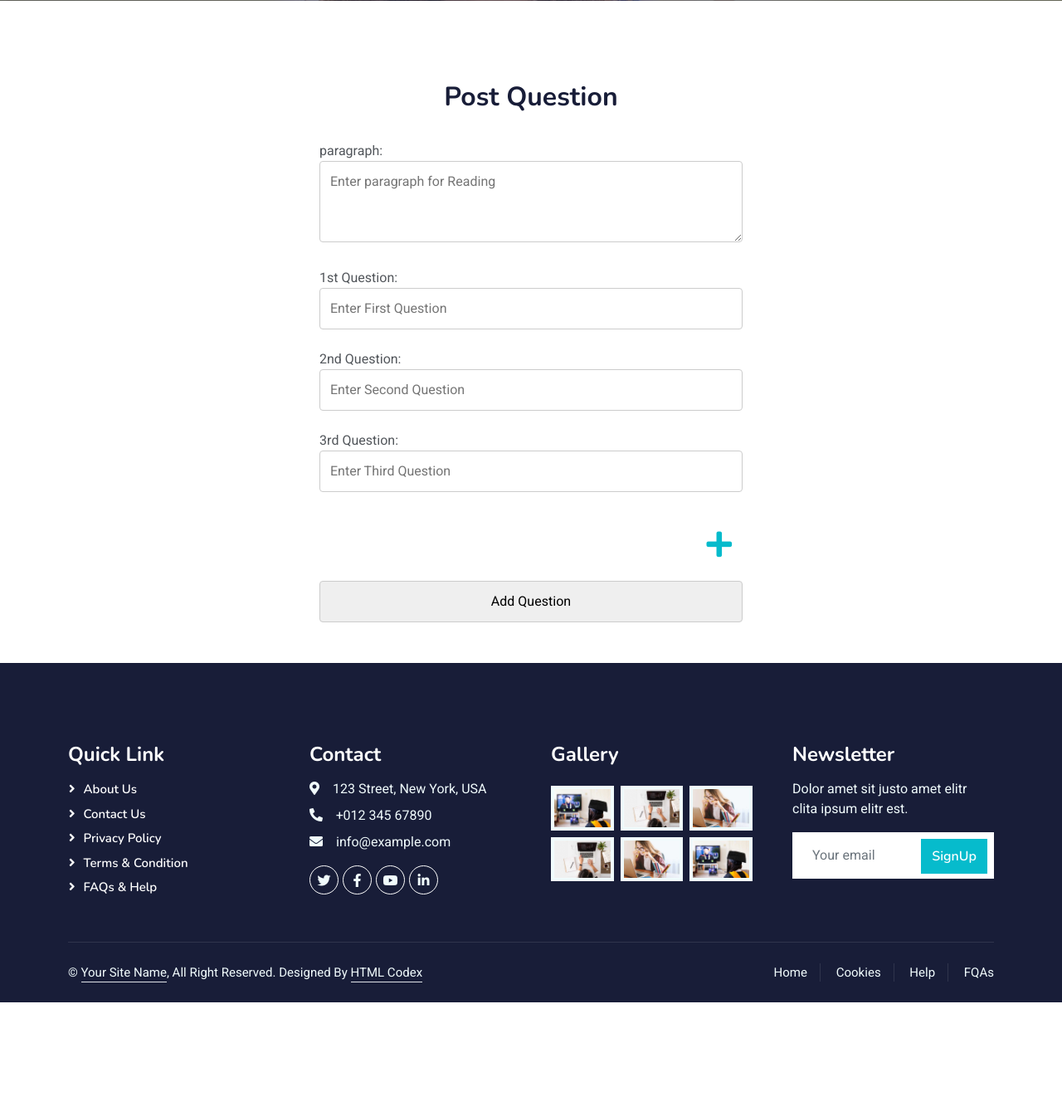
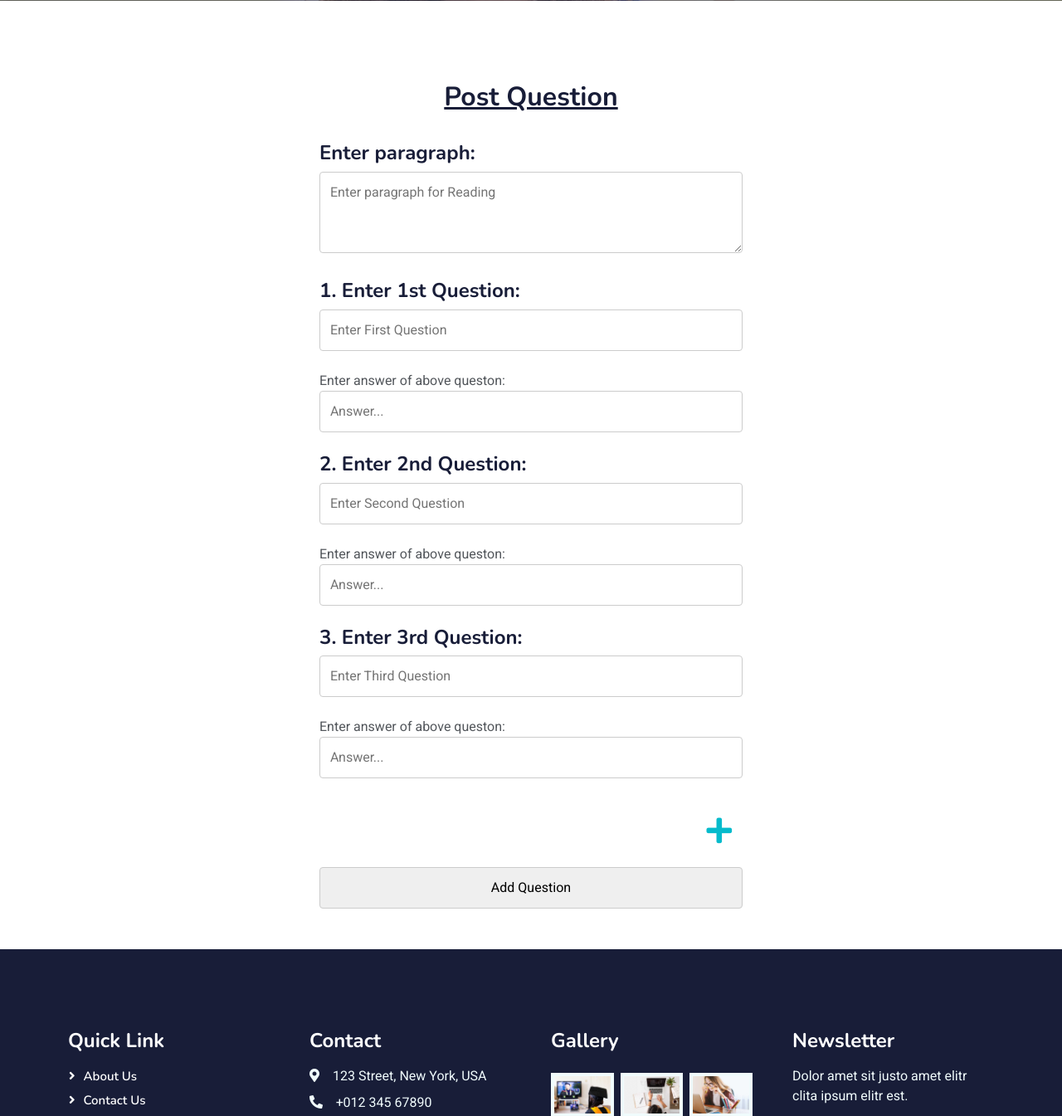
Before and after one commit to Dhara-Ghediya/IELTS_eLearning_frontend, a Django app: page /teacher/readingTest in a window 1280 px wide. Shown: the part 391-1736 px from the top of the page at 83% size. Before the commit the page ends 1599 px from the top, so only its background shows below. Run offline with Django 4.2, Linux system fonts and the light colour scheme; some libraries are stand-ins or nearby versions.

Commit message:
handle multiple questions in reading test

```diff
--- a/student_app/templates/std_listeningTest.html
+++ b/student_app/templates/std_listeningTest.html
@@ -29,7 +29,9 @@
 			<td> <h2> Answer below Questions... </h2> </td>
 		</tr>
 	</table><br>
-
+<!-- <audio controls autoplay name="media" style="width: 90%;" src="https://www.youtube.com/watch?v=CTHZvrcHC1M">
+     <source src="https://www.youtube.com/watch?v=CTHZvrcHC1M" type="audio/mp3">
+ </audio> -->
 	<table class="tab" border="0px" style="margin-left: auto; margin-right: auto;">
 
 		<tr>
--- a/teacher_app/templates/readingTest.html
+++ b/teacher_app/templates/readingTest.html
@@ -23,7 +23,7 @@
 <div><br><br>
 	<table class="tab brown hd" style="margin-left: auto; margin-right: auto;">
 		<tr>
-			<td> <h2> Post Question </h2> </td>
+			<td> <h2> <u>Post Question</u> </h2> </td>
 		</tr>
 	</table><br>
 
@@ -35,10 +35,28 @@
 
 					{% csrf_token %}
                     <div id="questionList">
-                        <div><div>paragraph:</div><textarea name="content" placeholder="Enter paragraph for Reading" rows="3" cols="35" style="width: 100%; padding: 12px; border: 1px solid #ccc; border-radius: 4px; resize: vertical;" required></textarea><br/><br></div>
-                        <div>1st Question: <input type="text" name="ques" placeholder="Enter First Question" required> <br/><br/></div>
-                        <div>2nd Question: <input type="text" name="ques" placeholder="Enter Second Question" required><br/><br/></div>
-                        <div>3rd Question: <input type="text" name="ques" placeholder="Enter Third Question" required><br/><br/></div>
+                        <div>
+                            <div> <h4>Enter paragraph: </h4> </div>
+                            <textarea name="content" placeholder="Enter paragraph for Reading" rows="3" cols="35" style="width: 100%; padding: 12px; border: 1px solid #ccc; border-radius: 4px; resize: vertical;" required></textarea><br/><br>
+                        </div>
+                        <div>
+                            <h4>1. Enter 1st Question: </h4>
+                            <input type="text" name="ques" placeholder="Enter First Question" required><br><br>
+                            Enter answer of above queston:
+                            <input type="text" name="ans" placeholder="Answer..." required style=""> <br/><br/>
+                        </div>
+                        <div>
+                            <h4>2. Enter 2nd Question: </h4>
+                            <input type="text" name="ques" placeholder="Enter Second Question" required><br/><br/>
+                            Enter answer of above queston:
+                            <input type="text" name="ans" placeholder="Answer..." required style=""> <br/><br/>
+                        </div>
+                        <div>
+                            <h4>3. Enter 3rd Question: </h4>
+                            <input type="text" name="ques" placeholder="Enter Third Question" required><br/><br/>
+                            Enter answer of above queston:
+                            <input type="text" name="ans" placeholder="Answer..." required style=""> <br/><br/>
+                        </div>
                     </div>
                     <div class="d-flex flex-row-reverse">
                         <div class="btn text-primary mt-2 mb-2" id="add-ques" style="font-size: 35px;" data-toggle="tooltip" data-placement="right" title="Add one more sub-question">
@@ -61,7 +79,15 @@
      document.getElementById("add-ques").addEventListener("click", function(){
 
         var div = document.getElementById("questionList");
-        var str="<div>Extra Question: <div class=' d-flex align-items-center'><input type='text' name='ques' placeholder='Enter Third Question' required><i class='fa fa-times-circle ms-2 remove-button' style='font-size:20px'></i></div><br></div>"
+        var str=`<div>
+            <h4>  Extra Question: </h4>
+            <div class=' d-flex align-items-center'>
+                <input type='text' name='ques' placeholder='Enter Extra Question' required>
+                <i class='fa fa-times-circle ms-2 remove-button' style='font-size:20px'></i>
+            </div><br>
+            Enter answer of above queston:
+            <input type="text" name="ans" placeholder="Answer..." required style="margin-right: 50%;"> <br/><br/>
+        </div>`
         $('#questionList').append(str)
         console.log(str)
         count = count + 1
--- a/teacher_app/views.py
+++ b/teacher_app/views.py
@@ -82,11 +82,16 @@ def teacherReadingTest(request):
         tcher = request.session['tcher_user']
         question = request.POST.get('content')
         subQuestionsList = request.POST.getlist('ques')
+        answerList = request.POST.getlist('ans')
         subQuestions =[]
+        rightAnswers = []
         for key,value in enumerate(subQuestionsList, 1):
-            tempData ={"Q"+str(key):value}
+            tempData ={"Q"+str(key): value}
             subQuestions.append(tempData)
 
+        for key,value in enumerate(answerList, 1):
+            tempData ={"ans"+str(key): value}
+            rightAnswers.append(tempData)
         urls = f'{url}teacher/readingTests'
         headers = {
             "token": request.session['tcher_token']
@@ -95,6 +100,7 @@ def teacherReadingTest(request):
             "teacher": tcher,
             "question": question,
             "subQuestion": subQuestions,
+            "rightAnswers": rightAnswers
         }
         response = requests.post(url = urls,json=data, headers = headers)
         if response.status_code == 201:
```
Also changed, not shown: student_app/templates/std_readingTest.html (+8 -19 lines), student_app/views.py (+54 -1 lines).
